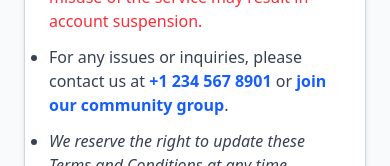
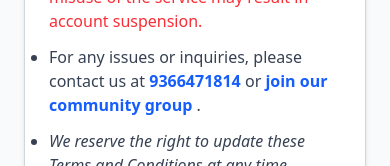
Before and after one commit to Lincoln-Laishram/KezzStore, a React (Vite) app: page /termsAndConditions in a window 390 px wide. Shown: the part 1120-1286 px from the top of the page. Built offline with nearby package versions, Linux system fonts and the light colour scheme; no server answers.

Commit message:
Device responsive

```diff
--- a/src/Pages/Term.jsx
+++ b/src/Pages/Term.jsx
@@ -28,7 +28,7 @@ export const Terms = () => {
                     <li>You agree to use our services only for lawful purposes.</li>
                     <li className="text-red-500">Any attempt at fraud, chargebacks, or misuse of the service may result in account suspension.</li>
                     <li>
-                        For any issues or inquiries, please contact us at <span className="text-blue-600 font-bold">+1 234 567 8901</span> or <span className="text-blue-600 font-bold">join our community group</span>.
+                        For any issues or inquiries, please contact us at <span className="text-blue-600 font-bold"> <a href="https://wa.me/message/T2T2QUTLOFIGO1">9366471814</a> </span> or <span className="text-blue-600 font-bold"> <a href="https://chat.whatsapp.com/JFJGiTUWxF01UlSd644bi7">join our community group</a> </span>.
                     </li>
                     <li className="italic">We reserve the right to update these Terms and Conditions at any time. Continued use of our services after changes means you accept the new terms.</li>
                 </ul>
```
